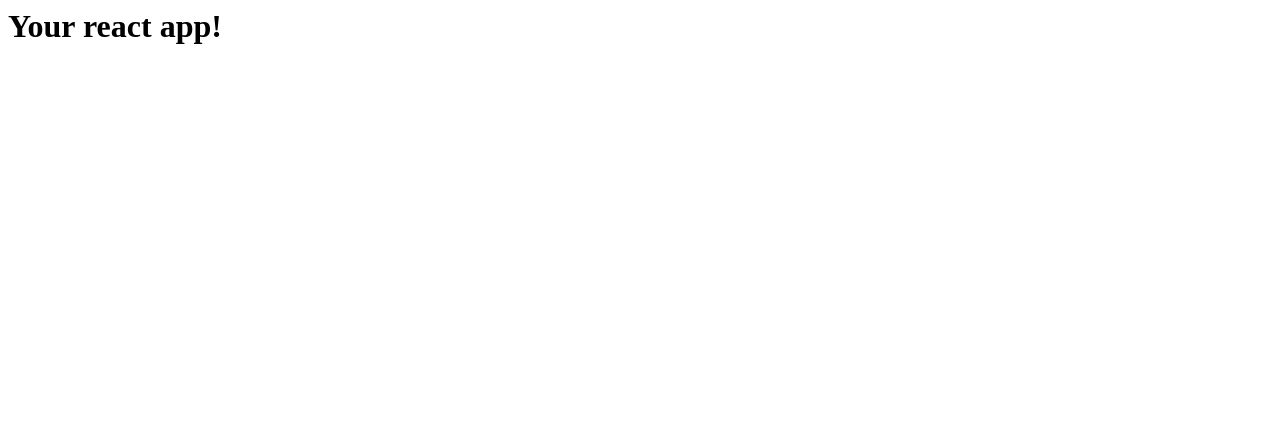
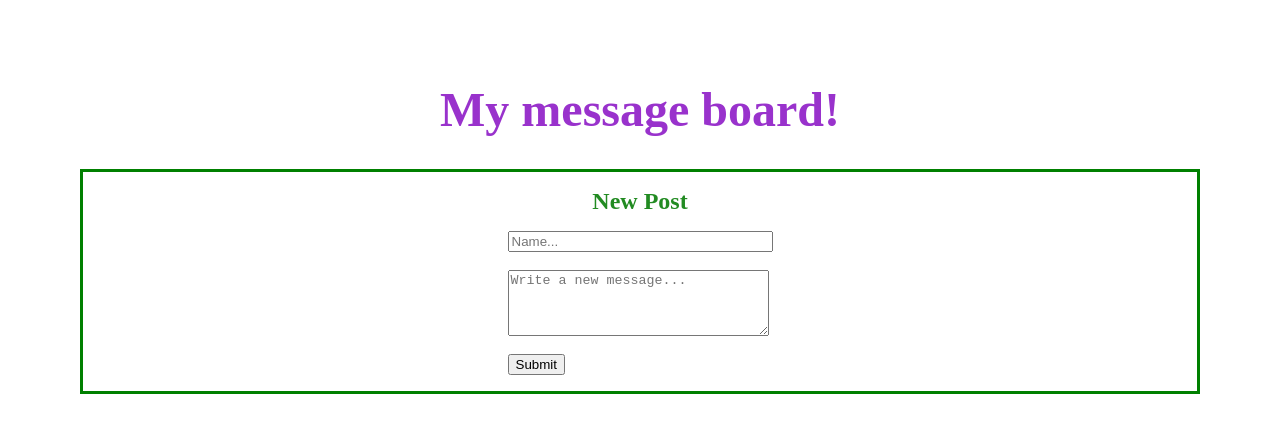
Before and after one commit to nickyoussef99/cis197-hw5, a React app: page / in a window 1280 px wide. Built offline with nearby package versions, Linux system fonts and the light colour scheme.

Commit message:
working product

```diff
--- a/index.html
+++ b/index.html
@@ -4,3 +4,10 @@
     <script src="./index.js"></script>
   </body>
 </html>
+
+<style>
+    html, body, #react-root, #react-root>div {
+      height: 100%;
+      margin: 0;
+    }
+</style>
--- a/index.js
+++ b/index.js
@@ -2,4 +2,4 @@ import React from 'react'
 import ReactDOM from 'react-dom'
 import App from './src/components/App'
 
-ReactDOM.render(<App/>, document.getElementById('react-root'))
+ReactDOM.render(<App />, document.getElementById('react-root'))
--- /dev/null
+++ b/sources.txt
@@ -0,0 +1 @@
+https://css-tricks.com/snippets/css/a-guide-to-flexbox/
--- a/src/components/App.js
+++ b/src/components/App.js
@@ -1,4 +1,29 @@
+/* eslint-disable linebreak-style */
+/* eslint-disable semi */
+/* eslint-disable react/jsx-filename-extension */
+import React from 'react'
+import styled from 'styled-components'
+import Header from './Header'
+import PostBoard from './PostBoard'
+
+const Wrapper = styled.div`
+  display: flex;
+  justify-content: center;
+`;
+
+const Container = styled.div`
+  padding-top: 50px;
+  padding-right: 80px;
+  padding-left: 80px;
+  padding-bottom: 20px;
+`;
+
 const App = () => (
-    <h1>Your react app!</h1>
-  )
-  export default App
+  <Container>
+    <Wrapper>
+      <Header />
+    </Wrapper>
+    <PostBoard />
+  </Container>
+)
+export default App
--- /dev/null
+++ b/src/components/Header.js
@@ -0,0 +1,18 @@
+/* eslint-disable linebreak-style */
+/* eslint-disable semi */
+/* eslint-disable react/jsx-filename-extension */
+import React from 'react'
+import styled from 'styled-components'
+
+const Title = styled.h1`
+  font-size: 3em;
+  color: darkorchid;
+`;
+
+const Header = () => (
+  <div>
+    <Title>My message board!</Title>
+  </div>
+)
+
+export default Header
--- /dev/null
+++ b/src/components/Post.js
@@ -0,0 +1,82 @@
+/* eslint-disable linebreak-style */
+/* eslint-disable semi */
+/* eslint-disable react/jsx-filename-extension */
+import React, { useState } from 'react'
+import styled from 'styled-components'
+import PropTypes from 'prop-types'
+import Vote from './Vote'
+import PostForm from './PostForm'
+import Reply from './Reply'
+import ReplyList from './ReplyList'
+
+const Container = styled.div`
+  display:flex;
+  flex-direction: row;
+  align-items: space-around;
+  border: 3px solid black;
+`;
+
+const Wrapper = styled.div`
+  display:flex;
+  flex-direction: column;
+  align-items:flex-start;
+  flex-basis: auto;
+  flex-grow: 5;
+  width: 100%;
+  padding-left: 2%;
+`;
+
+const Name = styled.h3`
+  color: blue;
+  font-weight: bold;
+`;
+
+const Post = ({ name, post }) => {
+  const [formVisible, toggleForm] = useState(false)
+  const [replies, updateReplies] = useState([])
+  const [key, updateKey] = useState(0)
+
+  const formButtonClickAction = (replyName, setName, replyPost, setPost) => {
+    updateReplies([...replies, <Reply
+      key={key}
+      name={replyName}
+      post={replyPost}
+      depth={2}
+    />])
+    updateKey(key + 1)
+    toggleForm(false)
+    setName('')
+    setPost('')
+  }
+  return (
+    <div>
+      <Container>
+        <br />
+        <Wrapper>
+          <Name>{name}</Name>
+          <h4>{post}</h4>
+          <button
+            type="submit"
+            onClick={e => {
+              e.preventDefault()
+              toggleForm(!formVisible)
+            }}
+          >
+            Reply
+          </button>
+        </Wrapper>
+        <Vote />
+      </Container>
+      {formVisible
+        && <PostForm header={false} clickAction={formButtonClickAction} defaultText={`@${name}`} />}
+      <ReplyList replies={replies} />
+    </div>
+  )
+}
+
+Post.propTypes = {
+  name: PropTypes.string.isRequired,
+  post: PropTypes.string.isRequired,
+};
+
+export default Post
--- /dev/null
+++ b/src/components/PostBoard.js
@@ -0,0 +1,28 @@
+/* eslint-disable linebreak-style */
+/* eslint-disable semi */
+/* eslint-disable react/jsx-filename-extension */
+import React, { useState } from 'react'
+import PostForm from './PostForm'
+import PostList from './PostList'
+import Post from './Post'
+
+const PostBoard = () => {
+  const [posts, updatePosts] = useState([])
+  const [key, updateKey] = useState(0)
+
+  const formButtonClickAction = (name, setName, post, setPost) => {
+    updatePosts([...posts, <Post key={key} name={name} post={post} />])
+    updateKey(key + 1)
+    setName('')
+    setPost('')
+  }
+  return (
+    <div>
+      <PostForm header clickAction={formButtonClickAction} defaultText="" />
+      <br />
+      <PostList posts={posts} />
+    </div>
+  )
+}
+
+export default PostBoard
--- /dev/null
+++ b/src/components/PostForm.js
@@ -0,0 +1,83 @@
+/* eslint-disable linebreak-style */
+/* eslint-disable semi */
+/* eslint-disable react/jsx-filename-extension */
+import React, { useState } from 'react'
+import styled from 'styled-components'
+import PropTypes from 'prop-types';
+
+import SubmitButton from './SubmitButton'
+
+const Title = styled.h1`
+  font-size: 1.5em;
+  color: forestgreen;
+`;
+
+const Container = styled.div`
+  display:flex;
+  flex-direction: column;
+  align-items:center;
+  border: 3px solid green;
+`;
+
+const BigInput = styled.input`
+  font-size:"50px"
+`;
+
+const BigTA = styled.textarea`
+  font-size:"50px"
+`;
+
+const PostForm = ({ header, clickAction, defaultText }) => {
+  const [name, setName] = useState('')
+  const [post, setPost] = useState(defaultText)
+  return (
+    <Container>
+      {header
+      && <Title>New Post</Title> }
+      <form>
+        <BigInput
+          type="text"
+          placeholder="Name..."
+          size="30"
+          value={name}
+          onChange={e => {
+            e.preventDefault()
+            setName(e.target.value)
+          }}
+        />
+        <br />
+        <br />
+        <BigTA
+          type="text"
+          cols="30"
+          rows="4"
+          placeholder="Write a new message..."
+          value={post}
+          onChange={e => {
+            e.preventDefault()
+            setPost(e.target.value)
+          }}
+        />
+        <br />
+        <br />
+        <SubmitButton
+          clickAction={clickAction}
+          name={name}
+          setName={setName}
+          post={post}
+          setPost={setPost}
+        >
+          Submit
+        </SubmitButton>
+      </form>
+    </Container>
+  )
+}
+
+PostForm.propTypes = {
+  clickAction: PropTypes.func.isRequired,
+  header: PropTypes.bool.isRequired,
+  defaultText: PropTypes.string.isRequired,
+};
+
+export default PostForm
--- /dev/null
+++ b/src/components/PostList.js
@@ -0,0 +1,23 @@
+/* eslint-disable linebreak-style */
+/* eslint-disable semi */
+/* eslint-disable react/jsx-filename-extension */
+/* eslint-disable react/forbid-prop-types */
+/* eslint-disable react/jsx-props-no-spreading */
+
+import React from 'react'
+import PropTypes from 'prop-types'
+
+const PostList = ({ posts }) => (
+  <div>
+    <br />
+    {posts.map(post => (
+      post
+    ))}
+  </div>
+)
+
+PostList.propTypes = {
+  posts: PropTypes.array.isRequired,
+};
+
+export default PostList
--- /dev/null
+++ b/src/components/Reply.js
@@ -0,0 +1,88 @@
+/* eslint-disable linebreak-style */
+/* eslint-disable semi */
+/* eslint-disable react/jsx-filename-extension */
+import React, { useState } from 'react'
+import styled from 'styled-components'
+import PropTypes from 'prop-types'
+import Vote from './Vote'
+import ReplyList from './ReplyList'
+import PostForm from './PostForm'
+
+const Container = styled.div`
+  display:flex;
+  flex-direction: row;
+  align-items: space-around;
+  border: 3px solid black;
+`;
+
+const Wrapper = styled.div`
+  display:flex;
+  flex-direction: column;
+  align-items:flex-start;
+  flex-basis: auto;
+  flex-grow: 5;
+  width: 100%;
+  padding-left: 2%;
+`;
+
+const Name = styled.h3`
+  color: blue;
+  font-weight: bold;
+`;
+
+const Reply = ({ name, post, depth }) => {
+  const [formVisible, toggleForm] = useState(false)
+  const [replies, updateReplies] = useState([])
+  const [key, updateKey] = useState(0)
+
+  const formButtonClickAction = (replyName, setName, replyPost, setPost) => {
+    updateReplies([...replies, <Reply
+      key={key}
+      name={replyName}
+      post={replyPost}
+      depth={depth + 1}
+    />])
+    updateKey(key + 1)
+    toggleForm(false)
+    setName('')
+    setPost('')
+  }
+  return (
+    <div>
+      <Container>
+        <br />
+        <Wrapper>
+          <Name>{name}</Name>
+          <h4>
+            {post}
+          </h4>
+          {depth < 3
+          && (
+          <button
+            type="submit"
+            onClick={e => {
+              e.preventDefault()
+              toggleForm(!formVisible)
+            }}
+          >
+            Reply
+          </button>
+          )}
+        </Wrapper>
+        <Vote />
+      </Container>
+      {formVisible
+        && <PostForm header={false} clickAction={formButtonClickAction} defaultText={`@${name}`} />}
+      {depth < 3
+      && <ReplyList replies={replies} />}
+    </div>
+  )
+}
+
+Reply.propTypes = {
+  name: PropTypes.string.isRequired,
+  post: PropTypes.string.isRequired,
+  depth: PropTypes.number.isRequired,
+};
+
+export default Reply
--- /dev/null
+++ b/src/components/ReplyList.js
@@ -0,0 +1,23 @@
+/* eslint-disable linebreak-style */
+/* eslint-disable semi */
+/* eslint-disable react/jsx-filename-extension */
+/* eslint-disable react/forbid-prop-types */
+/* eslint-disable react/jsx-props-no-spreading */
+
+import React from 'react'
+import PropTypes from 'prop-types'
+
+const ReplyList = ({ replies }) => (
+  <div>
+    {replies.map(post => (
+      post
+    ))}
+    <br />
+  </div>
+)
+
+ReplyList.propTypes = {
+  replies: PropTypes.array.isRequired,
+};
+
+export default ReplyList
--- /dev/null
+++ b/src/components/SubmitButton.js
@@ -0,0 +1,33 @@
+/* eslint-disable linebreak-style */
+/* eslint-disable semi */
+/* eslint-disable react/jsx-filename-extension */
+import React from 'react'
+import PropTypes from 'prop-types'
+
+const SubmitButton = ({
+  clickAction, name, setName, post, setPost,
+}) => (
+  <div>
+    <button
+      type="submit"
+      onClick={e => {
+        e.preventDefault()
+        if (name && post) {
+          clickAction(name, setName, post, setPost)
+        }
+      }}
+    >
+      Submit
+    </button>
+  </div>
+)
+
+SubmitButton.propTypes = {
+  clickAction: PropTypes.func.isRequired,
+  name: PropTypes.string.isRequired,
+  setName: PropTypes.func.isRequired,
+  post: PropTypes.string.isRequired,
+  setPost: PropTypes.func.isRequired,
+};
+
+export default SubmitButton
--- /dev/null
+++ b/src/components/Vote.js
@@ -0,0 +1,51 @@
+/* eslint-disable linebreak-style */
+/* eslint-disable semi */
+/* eslint-disable react/jsx-filename-extension */
+/* eslint-disable jsx-a11y/no-noninteractive-element-interactions */
+/* eslint-disable jsx-a11y/click-events-have-key-events */
+import React, { useState } from 'react'
+import styled from 'styled-components'
+import upvote from '../images/reddit_upvote.png'
+import downvote from '../images/reddit_downvote.png'
+
+const Container = styled.div`
+  display:flex;
+  flex-direction: column;
+  align-items: flex-end;
+  justfiy-content: flex-start;
+  flex-basis: auto;
+  flex-grow: 0;
+  flex-shrink: 5;
+  width: 60%;
+`;
+
+const Vote = () => {
+  const [voteCount, setVoteCount] = useState(0)
+  return (
+    <Container>
+      <img
+        height="20%"
+        width="40%"
+        src={upvote}
+        alt="upvote"
+        onClick={e => {
+          e.preventDefault()
+          setVoteCount(voteCount + 1)
+        }}
+      />
+      <h2>{voteCount}</h2>
+      <img
+        height="20%"
+        width="40%"
+        src={downvote}
+        alt="downvote"
+        onClick={e => {
+          e.preventDefault()
+          setVoteCount(voteCount - 1)
+        }}
+      />
+    </Container>
+  )
+}
+
+export default Vote
```
Also changed, not shown: package.json (+5 -2 lines), src/images/reddit_downvote.png (added), src/images/reddit_upvote.png (added), 1 other file.
